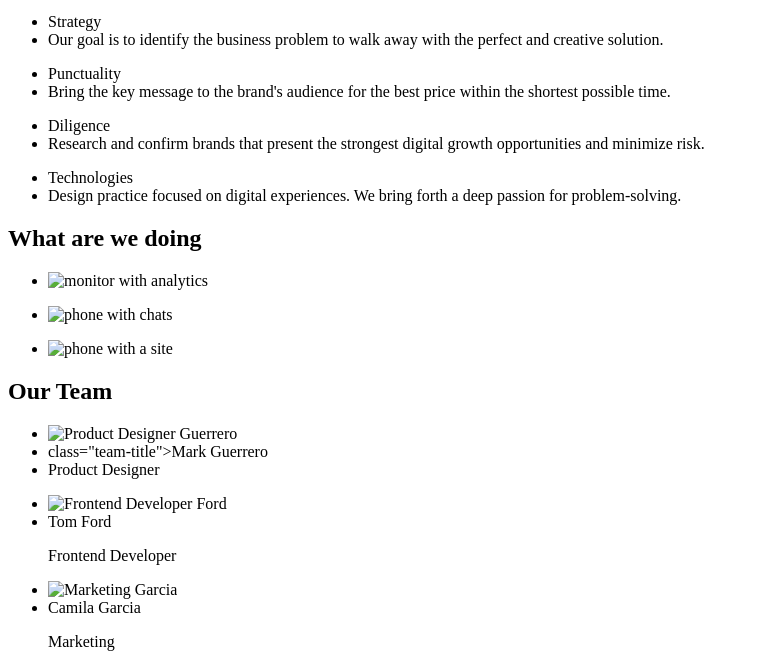
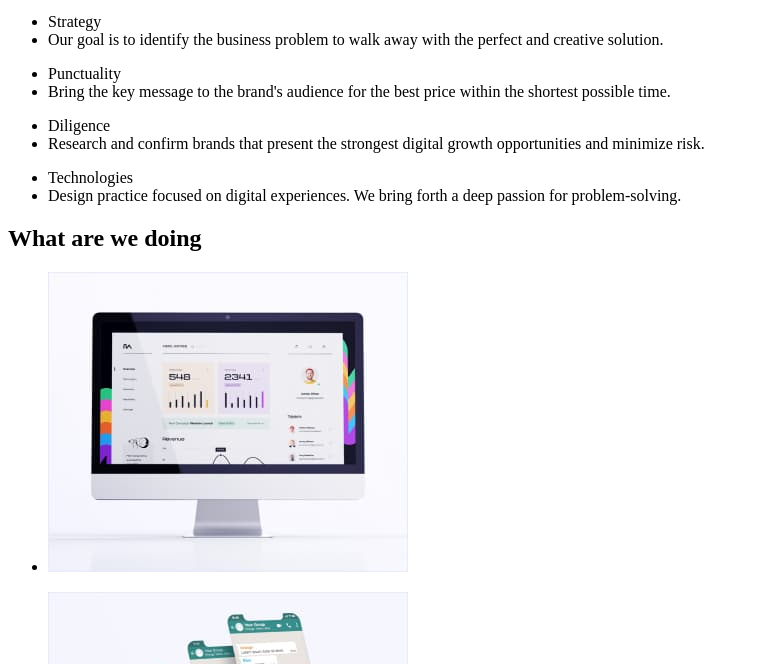
Before and after one commit to RosVor/goit-markup-hw-01, a plain HTML site: page index.html in a window 1280 px wide. Shown: the part 281-945 px from the top of the page, without its empty margins (0-759 px from the left). Drawn offline with Linux system fonts and the light colour scheme.

Commit message:
Update index.html

```diff
--- a/index.html
+++ b/index.html
@@ -51,13 +51,13 @@
 
       <h2 class="sub-title">What are we doing</h2>
       <ul>
-        <li><img src="./img/Rectangle 71 (1).jpg" alt="monitor with analytics"></li>
+        <li><img src="./img/Rectangle1.jpg" alt="monitor with analytics"></li>
     </ul>
       <ul>
-        <li><img src="./img/Rectangle 71 (1) (1).jpg" alt="phone with chats"></li>
+        <li><img src="./img/Rectangle2.jpg" alt="phone with chats"></li>
     </ul>
       <ul>
-        <li><img src="./img/Rectangle 71 (2) (1).jpg" alt="phone with a site"></li>
+        <li><img src="./img/Rectangle3.jpg" alt="phone with a site"></li>
     </ul>
     </section>
 
@@ -65,7 +65,7 @@
       <h2>Our Team</h2>
       <ul class="team-item">
 
-        <li><img src="./img/img (1) (1).jpg" alt="Product Designer Guerrero"></li>
+        <li><img src="./img/img1.jpg" alt="Product Designer Guerrero"></li>
         <li> class="team-title">Mark Guerrero</li>
         <li class="team-descr">Product Designer</li>
 
@@ -73,7 +73,7 @@
 
       <ul class="team-item">
 
-        <li><img src="./img/img (2) (1).jpg" alt="Frontend Developer Ford"></li>
+        <li><img src="./img/img2.jpg" alt="Frontend Developer Ford"></li>
         <li class="team-title">Tom Ford</li>
         <p class="team-descr">Frontend Developer</p>
 
@@ -81,7 +81,7 @@
 
       <ul class="team-item">
 
-        <li><img src="./img/img (3) (1).jpg" alt="Marketing Garcia"></li>
+        <li><img src="./img/img3.jpg" alt="Marketing Garcia"></li>
         <li class="team-title">Camila Garcia</li>
         <p class="team-descr">Marketing</p>
 
```
